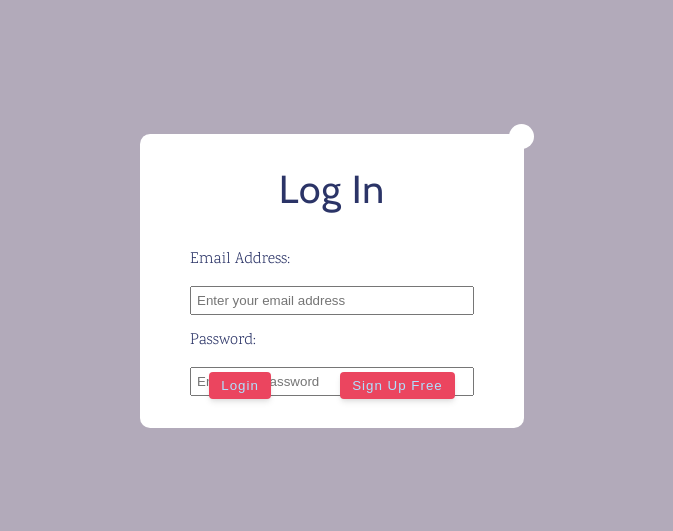
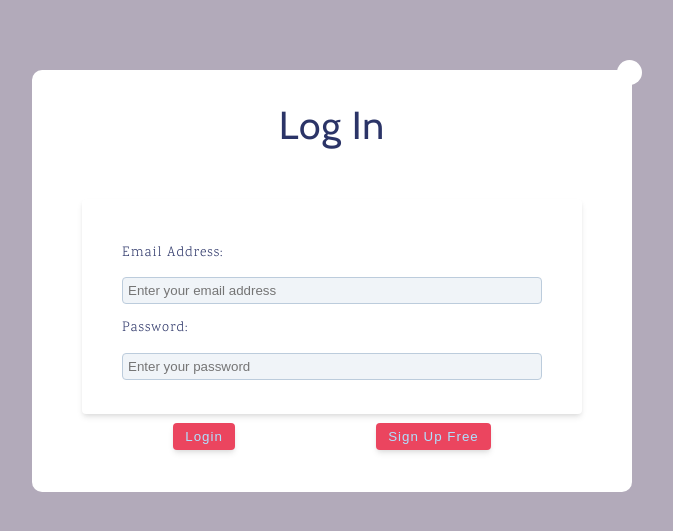
Before and after one commit to r4sy4n/connectify, a React (Create React App) app in the folder client/: page /register in a window 1280 px wide. Shown: the part 119-650 px from the top of the page, without its empty margins (308-981 px from the left). Built offline with nearby package versions, Linux system fonts and the light colour scheme; some icons are missing.

Commit message:
Fix: css styling added

```diff
--- a/client/src/App.css
+++ b/client/src/App.css
@@ -70,17 +70,45 @@ ul {
   text-transform: capitalize;
   display: inline-block;
 }
-
-h5 {
-  font-size: 1.25rem;
+.form-label {
+  display: block;
+  font-size: 0.875rem;
+  margin-bottom: 0.5rem;
+  text-transform: capitalize;
+  letter-spacing: 1px;
 }
 
-p {
-  margin-bottom: 1.5rem;
-  max-width: 40em;
+.form-input,
+.form-textarea,
+.form-select {
+  width: 100%;
+  padding: 0.375rem 0.75rem;
+  border-radius: 0.25rem;
+  background: #f0f4f8;
+  border: 1px solid #bcccdc;
 }
 
-a {
-  text-decoration: none;
-  letter-spacing: 1px;
+form {
+  width: 90vw;
+  max-width: 500px;
+  background: #fff;
+  border-radius: 0.25rem;
+  box-shadow: 0 4px 6px -1px rgba(0, 0, 0, 0.1),
+    0 2px 4px -1px rgba(0, 0, 0, 0.06);
+  padding: 2rem 2.5rem;
+  margin: 3rem auto;
+  transition: 0.3s ease-in-out all;
 }
+
+.loading {
+  width: 6rem;
+  height: 6rem;
+  border: 5px solid #AEE2FF;
+  border-radius: 50%;
+  border-top-color: #EB455F;
+  animation: spinner 2s linear infinite;
+}
+
+.loading-center {
+  margin: 0 auto;
+}
```
